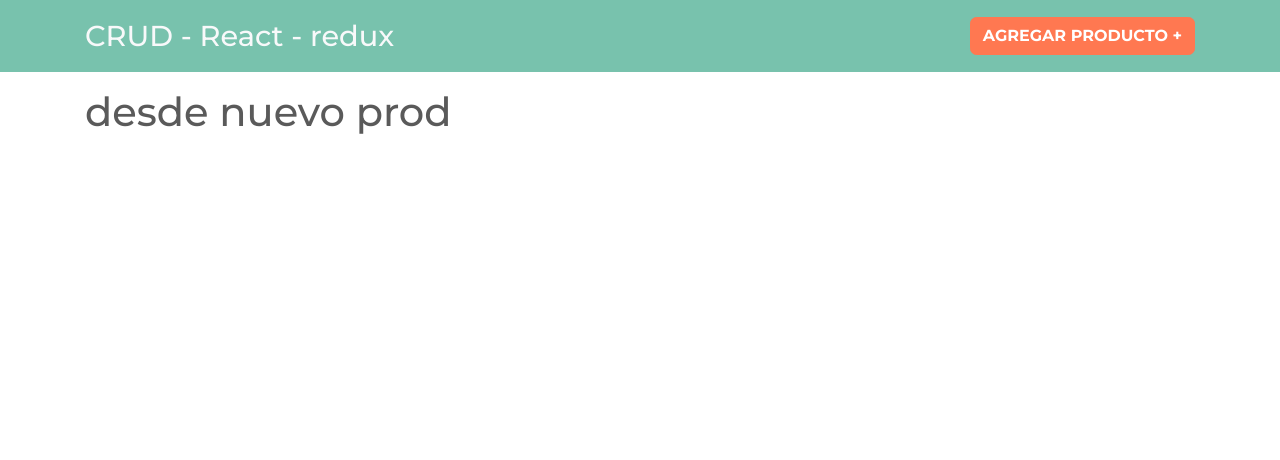
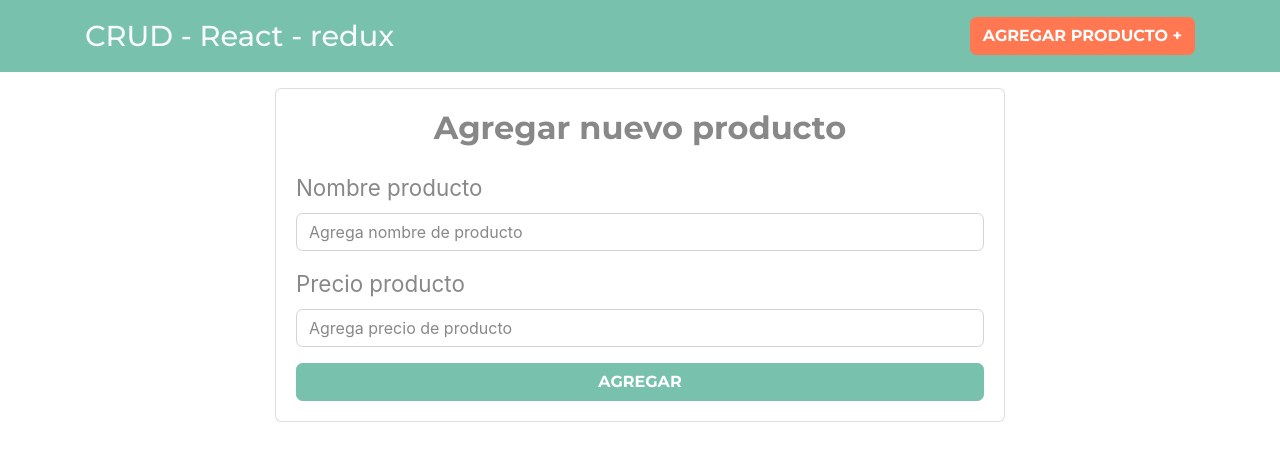
Before and after one commit to misanc21/crud-redux, a React (Create React App) app: page /productos/nuevo in a window 1280 px wide. Shown: the top 460 px of the page. Built offline with nearby package versions, Linux system fonts and the light colour scheme.

Commit message:
add producto form

```diff
--- a/src/components/NuevoProducto.js
+++ b/src/components/NuevoProducto.js
@@ -2,9 +2,43 @@ import React from 'react';
 
 const NuevoProducto = () => {
     return (
-        <h1>
-            desde nuevo prod
-        </h1>
+        <div className="row justify-content-center">
+            <div className="col-md-8">
+                <div className="card">
+                    <div className="card-body">
+                        <h2 className="text-center mb-4 font-weight-bold">
+                            Agregar nuevo producto
+                        </h2>
+                        <form>
+                            <div className="form-group">
+                                <label>Nombre producto</label>
+                                <input
+                                    type="text"
+                                    className="form-control"
+                                    placeholder="Agrega nombre de producto"
+                                    name="nombre"
+                                />
+                            </div>
+                            <div className="form-group">
+                                <label>Precio producto</label>
+                                <input
+                                    type="number"
+                                    className="form-control"
+                                    placeholder="Agrega precio de producto"
+                                    name="precio"
+                                />
+                            </div>
+                            <button
+                                type="submit"
+                                className="btn btn-primary font-weight-bold text-uppercase d-block w-100"
+                            >
+                                Agregar
+                            </button>
+                        </form>
+                    </div>
+                </div>
+            </div>
+        </div>
     );
 }
 
```
